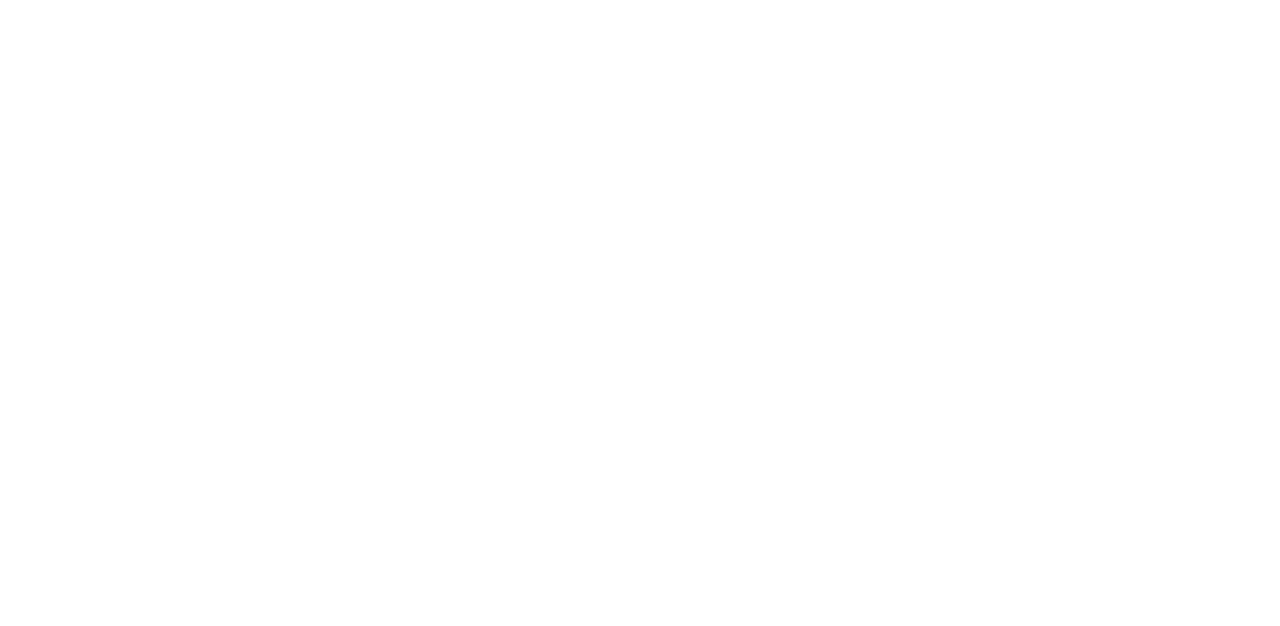
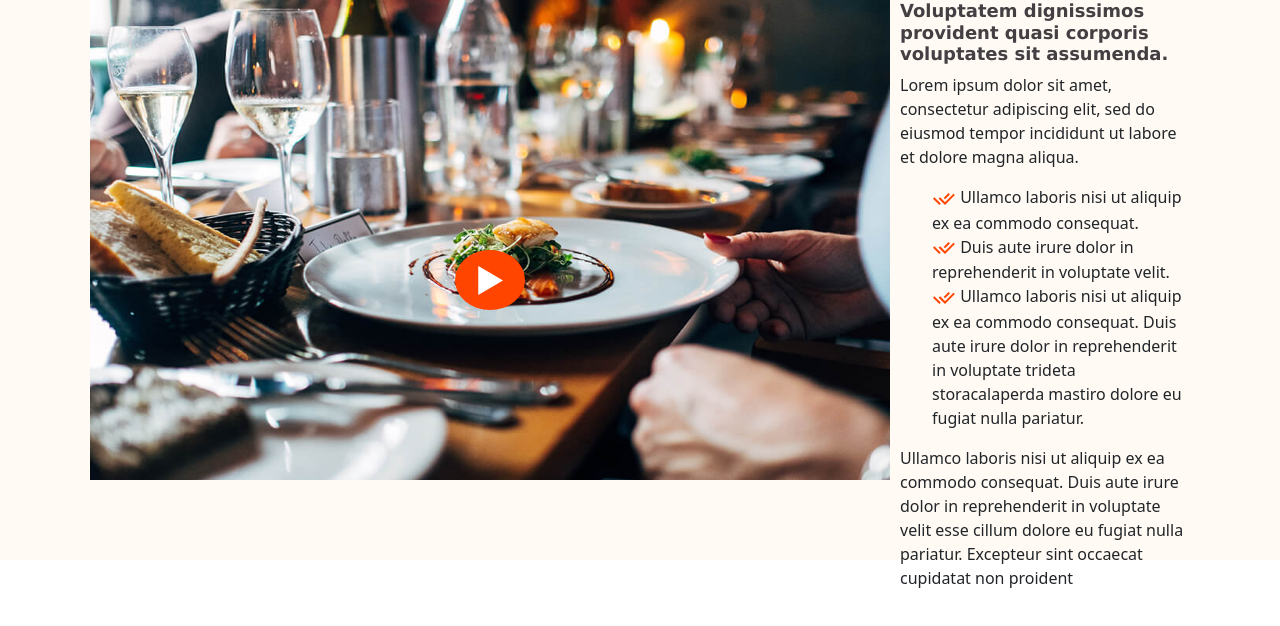
Before and after one commit to GhitaDennoune/GhitaDennoune--Final-Project-Instructions, a website: page index.html in a window 1280 px wide. Drawn offline with nearby package versions, Linux system fonts and the light colour scheme.

Commit message:
presque terminer la section About

```diff
--- a/index.html
+++ b/index.html
@@ -1,5 +1,6 @@
 <!DOCTYPE html>
 <html lang="en">
+
 <head>
     <meta charset="UTF-8">
     <meta name="viewport" content="width=device-width, initial-scale=1.0">
@@ -8,7 +9,70 @@
 
     <title>Document</title>
 </head>
+
 <body>
+    <!--navbare -->
+    <nav></nav>
+    <!--sdection caroussel -->
+    <section>
+
+
+
+    </section>
+
+    <!--section About -->
+    <section class="About ">
+        <div class="imge-video">
+
+            <img src="./public/images/about.jpg" alt="">
+              <button class="button-video">►</button>
+        </div>
+
+
+        <div class="Voluptatem">
+            <h2>Voluptatem dignissimos provident quasi corporis voluptates sit assumenda.</h2>
+            <p class="italic">Lorem ipsum dolor sit amet, consectetur adipiscing elit, sed do eiusmod tempor incididunt ut labore et
+                dolore magna aliqua.</p>
+            <ul>
+                <li>
+                    <svg xmlns="http://www.w3.org/2000/svg" viewBox="0 0 24 24" width="24" height="24"
+                            fill="currentColor">
+                            <path
+                                d="M11.602 13.7599L13.014 15.1719L21.4795 6.7063L22.8938 8.12051L13.014 18.0003L6.65 11.6363L8.06421 10.2221L10.189 12.3469L11.6025 13.7594L11.602 13.7599ZM11.6037 10.9322L16.5563 5.97949L17.9666 7.38977L13.014 12.3424L11.6037 10.9322ZM8.77698 16.5873L7.36396 18.0003L1 11.6363L2.41421 10.2221L3.82723 11.6352L3.82604 11.6363L8.77698 16.5873Z">
+                            </path>
+                        </svg>
+
+                    Ullamco laboris nisi ut aliquip ex ea commodo consequat.</li>
+                <li>
+                    <svg xmlns="http://www.w3.org/2000/svg" viewBox="0 0 24 24" width="24" height="24"
+                            fill="currentColor">
+                            <path
+                                d="M11.602 13.7599L13.014 15.1719L21.4795 6.7063L22.8938 8.12051L13.014 18.0003L6.65 11.6363L8.06421 10.2221L10.189 12.3469L11.6025 13.7594L11.602 13.7599ZM11.6037 10.9322L16.5563 5.97949L17.9666 7.38977L13.014 12.3424L11.6037 10.9322ZM8.77698 16.5873L7.36396 18.0003L1 11.6363L2.41421 10.2221L3.82723 11.6352L3.82604 11.6363L8.77698 16.5873Z">
+                            </path>
+                        </svg>
+
+                    Duis aute irure dolor in reprehenderit in voluptate velit.</li>
+                <li>
+                    <svg xmlns="http://www.w3.org/2000/svg" viewBox="0 0 24 24" width="24" height="24"
+                            fill="currentColor">
+                            <path
+                                d="M11.602 13.7599L13.014 15.1719L21.4795 6.7063L22.8938 8.12051L13.014 18.0003L6.65 11.6363L8.06421 10.2221L10.189 12.3469L11.6025 13.7594L11.602 13.7599ZM11.6037 10.9322L16.5563 5.97949L17.9666 7.38977L13.014 12.3424L11.6037 10.9322ZM8.77698 16.5873L7.36396 18.0003L1 11.6363L2.41421 10.2221L3.82723 11.6352L3.82604 11.6363L8.77698 16.5873Z">
+                            </path>
+                        </svg>
+
+                    Ullamco laboris nisi ut aliquip ex ea commodo consequat. Duis aute irure dolor in reprehenderit in
+                    voluptate trideta storacalaperda mastiro dolore eu fugiat nulla pariatur.</li>
+            </ul>
+            <p>Ullamco laboris nisi ut aliquip ex ea commodo consequat. Duis aute irure dolor in reprehenderit in
+                voluptate velit esse cillum dolore eu fugiat nulla pariatur. Excepteur sint occaecat cupidatat non
+                proident</p>
+        </div>
+
+
+
+
+
+    </section>
 
 
 
@@ -16,6 +80,7 @@
 
 
 
-       <script src="./node_modules/bootstrap/dist/js/bootstrap.bundle.js"></script>
+    <script src="./node_modules/bootstrap/dist/js/bootstrap.bundle.js"></script>
 </body>
+
 </html>
--- a/src/sass/allmixine.scss
+++ b/src/sass/allmixine.scss
@@ -0,0 +1,11 @@
+@mixin mydisplay($param1, $direction, $param2, $param3, $param4){
+display:$param1 ;
+direction: $direction;
+justify-content:$param2 ;
+align-items: $param3;
+gap: $param4;
+}
+@mixin mysize($size1, $size2){
+width:$size1 ;
+height: $size2;
+}
--- a/src/sass/allmodules.scss
+++ b/src/sass/allmodules.scss
@@ -0,0 +1 @@
+@import "./modules/about.scss"
--- a/src/sass/app.scss
+++ b/src/sass/app.scss
@@ -1 +1,3 @@
 @import "../../node_modules/bootstrap/scss/bootstrap.scss" ;
+@import "../sass/allmixine.scss" ;
+@import "./allmodules.scss" ;
--- /dev/null
+++ b/src/sass/modules/about.scss
@@ -0,0 +1,52 @@
+.About{
+    background-color: #fffaf3 ;
+ @include mysize(100%, 70vh);
+@include  mydisplay(flex, none, none,none,10px) ;
+padding-inline: 90px;
+.imge-video{
+ position: relative;
+         display: block;
+        text-align: center;
+        width: 100%;
+    img{
+         @include mysize(100vh, 60vh);
+    display: block;
+    }
+    .button-video{
+        position: absolute;
+        top: 50%;
+        left: 50%;
+      transform: translate(-50%,-50%);
+
+        background-color: orangered;
+        color: white;
+        border: none;
+        border-radius: 50%;
+        font-size: 32px;
+         @include mysize(70px, 60px);
+         @include  mydisplay(flex, none, center,center,none) ;
+         cursor: pointer;
+
+    }
+
+}
+.Voluptatem{
+li{
+list-style: none;
+
+}
+svg{
+    color: orangered;
+}
+h2{
+    font-size: 18px;
+  color: #433f43;
+    font-weight: 700 ;
+ font-family: 'Lucida Sans', 'Lucida Sans Regular', 'Lucida Grande', 'Lucida Sans Unicode', Geneva, Verdana, sans-serif;
+
+
+}
+
+
+}
+}
```
Also changed, not shown: public/css/app.css, 1 other file.
